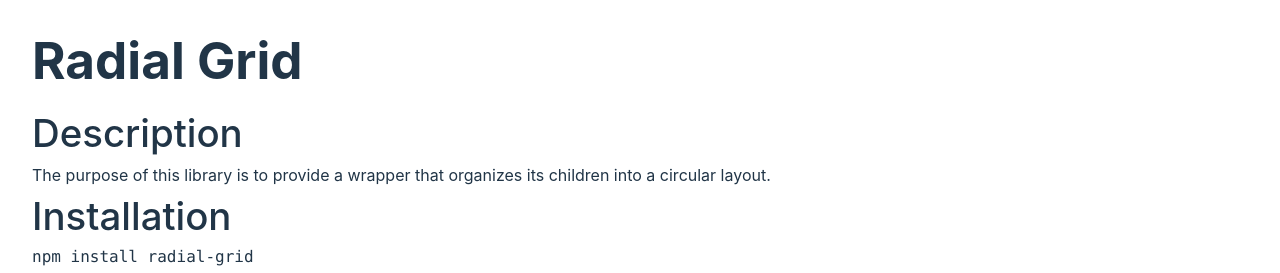
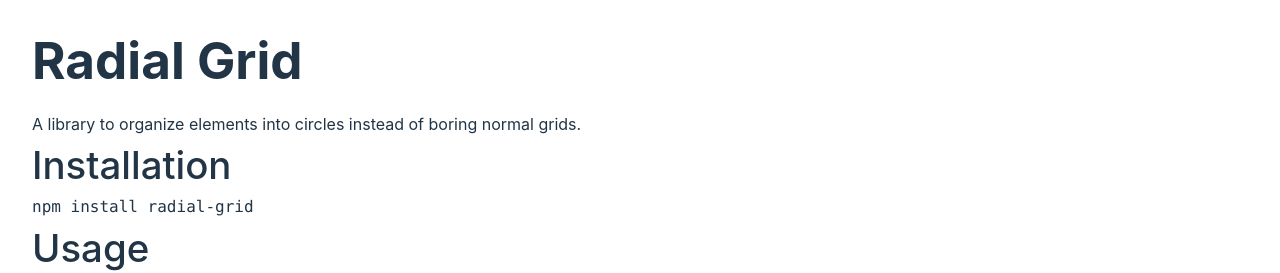
Before and after one commit to SantiagoVira/radial-grid-demo, a React (Vite) app: page / in a window 1280 px wide. Shown: the top 273 px of the page. Built offline with nearby package versions, Linux system fonts and the light colour scheme.

Commit message:
quick change

```diff
--- a/src/App.tsx
+++ b/src/App.tsx
@@ -7,10 +7,10 @@ function App() {
   return (
     <div className="text-left flex flex-col gap-2">
       <h1 className="font-bold mb-4">Radial Grid</h1>
-      <h2>Description</h2>
+
       <p>
-        The purpose of this library is to provide a wrapper that organizes its
-        children into a circular layout.
+        A library to organize elements into circles instead of boring normal
+        grids.
       </p>
       <h2>Installation</h2>
       <code>npm install radial-grid</code>
```
